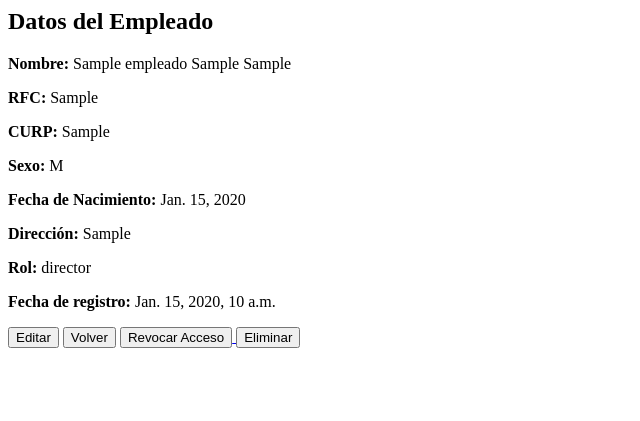
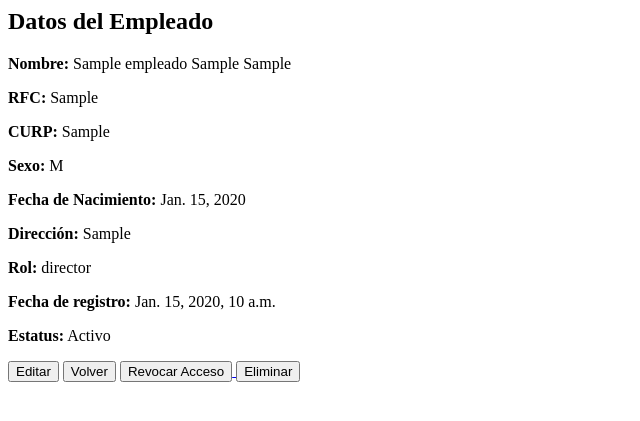
Before and after one commit to cesarGonzalez1/NNABD, a Django app: page /empleados/1/ in a window 1280 px wide. Shown: the top 421 px of the page, without its empty margins (0-640 px from the left). Run offline with Django 5.2, Linux system fonts and the light colour scheme; a user stored in the database is signed in; tables that the repository leaves empty hold one stand-in row (values such as "Sample post").

Commit message:
Editar_bueno

```diff
--- a/web/forms.py
+++ b/web/forms.py
@@ -5,7 +5,7 @@ from .models import Empleado
 class EmpleadoForm(forms.ModelForm):
     # Campos adicionales para la cuenta de acceso
     estatus=forms.ChoiceField(choices=[(True,'Activo'),(False,'Inactivo')],widget=forms.RadioSelect(),required=True)
-    password = forms.CharField(widget=forms.PasswordInput, label="Contraseña")
+    password = forms.CharField(widget=forms.PasswordInput, label="Contraseña", required=False)
 
     class Meta:
         model = Empleado
--- a/web/templates/empleados/consultar_empleado.html
+++ b/web/templates/empleados/consultar_empleado.html
@@ -8,7 +8,13 @@
 <p><strong>Dirección:</strong> {{ empleado.direccion }}</p>
 <p><strong>Rol:</strong> {{ empleado.rol }}</p>
 <p><strong>Fecha de registro:</strong> {{ empleado.fecha_registro }}</p>
-
+<p><strong>Estatus:</strong>
+    {% if empleado.usuario.is_active %}
+        Activo
+    {% else %}
+        Inactivo
+    {% endif %}
+</p>
 
 <a href="{% url 'editar_empleado' empleado.id %}"><button>Editar</button></a>
 
--- a/web/views.py
+++ b/web/views.py
@@ -20,11 +20,29 @@ def editar_empleado(request, empleado_id):
 
     if request.method == 'POST':
         form = EmpleadoForm(request.POST, instance=empleado)
+
         if form.is_valid():
-            form.save()
+            empleado = form.save()
+
+            # 🔹 Actualizamos el usuario relacionado
+            user = empleado.usuario
+
+            # Convertimos string a boolean
+            user.is_active = form.cleaned_data['estatus'] == 'True'
+
+            # Solo cambia contraseña si escriben algo
+            if form.cleaned_data['password']:
+                user.set_password(form.cleaned_data['password'])
+
+            user.save()
+
             return redirect('consultar_empleado', empleado_id=empleado.id)
+
     else:
-        form = EmpleadoForm(instance=empleado,initial={'estatus':empleado.usuario.is_active})
+        form = EmpleadoForm(
+            instance=empleado,
+            initial={'estatus': empleado.usuario.is_active}
+        )
 
     return render(request, 'empleados/editar_empleado.html', {'form': form})
 
@@ -60,7 +78,7 @@ def crear_empleado(request):
                     empleado = form.save(commit=False)
                     empleado.usuario = user
                     empleado.save()
-                    user.is_active=form.cleaned_data['estatus']
+                    user.is_active=form.cleaned_data['estatus']==True
                     user.save()
 
                 return redirect('lista_empleados')
```
